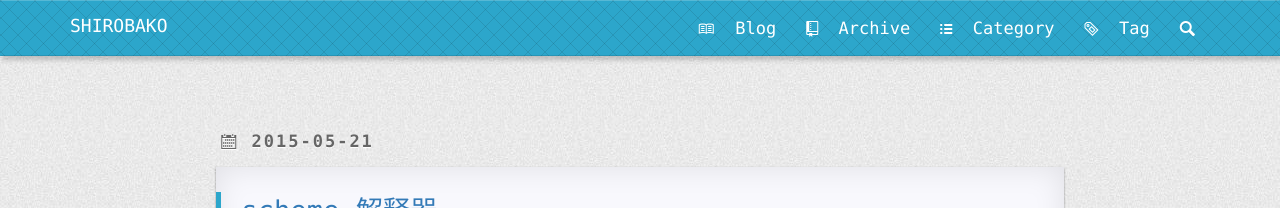
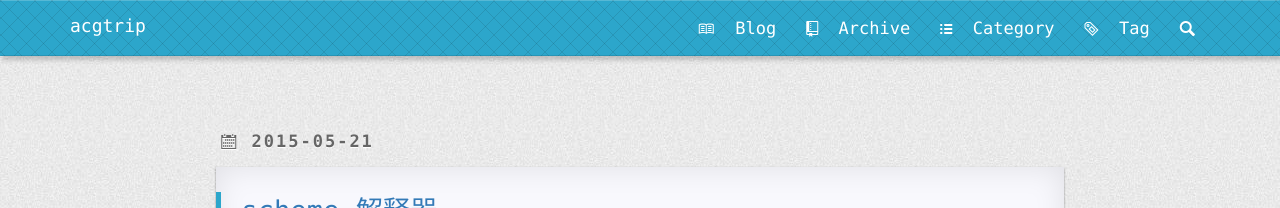
Before and after one commit to MemoriesOff/github_blog, a Jekyll site: the page built from index.html, in a window 1280 px wide and 900 px high. Shown: the top 208 px of the window. Built offline with Jekyll 4.4.1, drawn with Linux system fonts in a browser that asks for light colours; nearby versions of some CDN libraries; Markdown is read by kramdown in place of the engine named in the settings; the list of posts is cut into pages by our own code; comment, search, counter and statistics services are not loaded.

Commit message:
Update _config.yml

```diff
--- a/_config.yml
+++ b/_config.yml
@@ -28,8 +28,8 @@ baseurl: ""
 
 
 
-title: "SHIROBAKO"
-email: "abc.abc"
+title: "acgtrip"
+email: "admin@acgtrip.com"
 description: ""
 github_username:  "MemoriesOff"
 swiftype_searchId: ""
```
